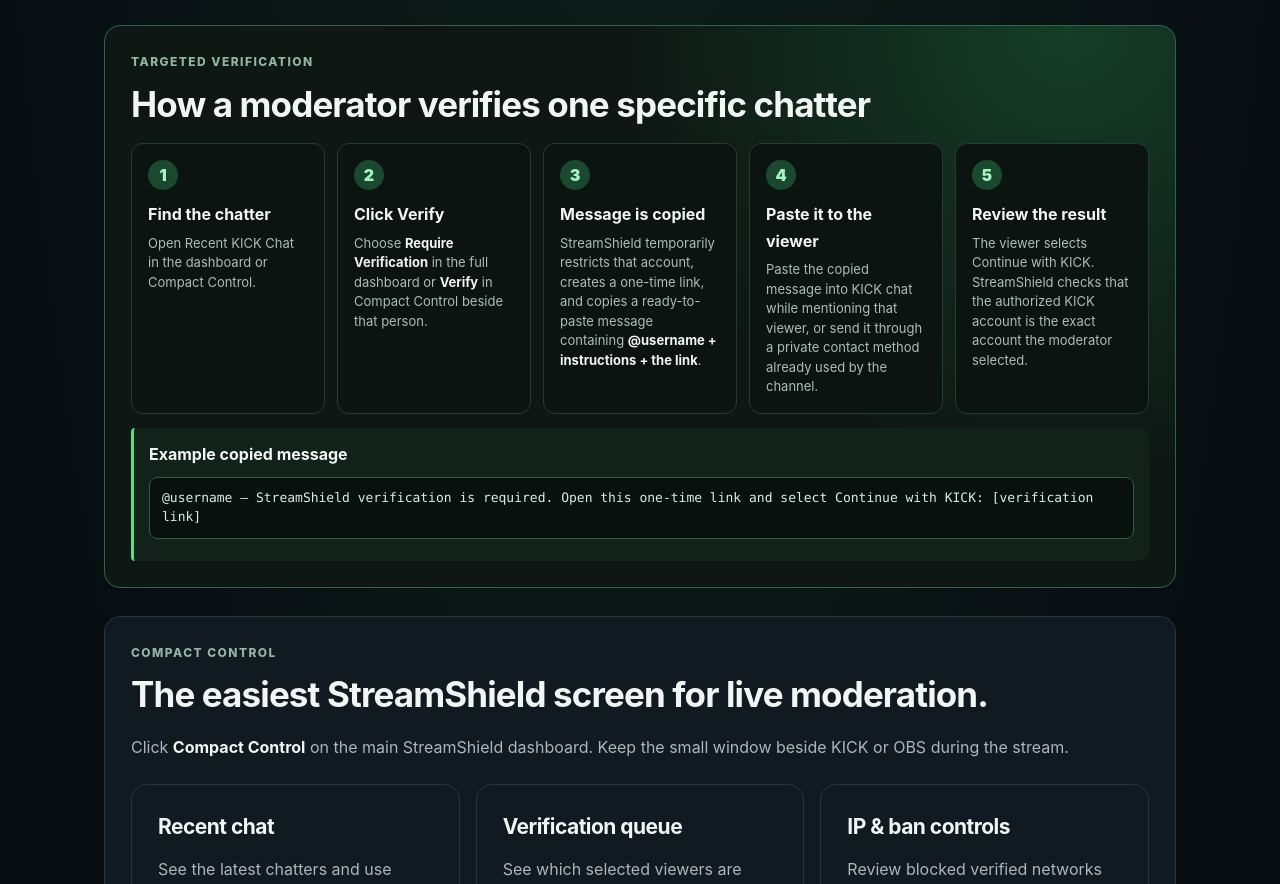
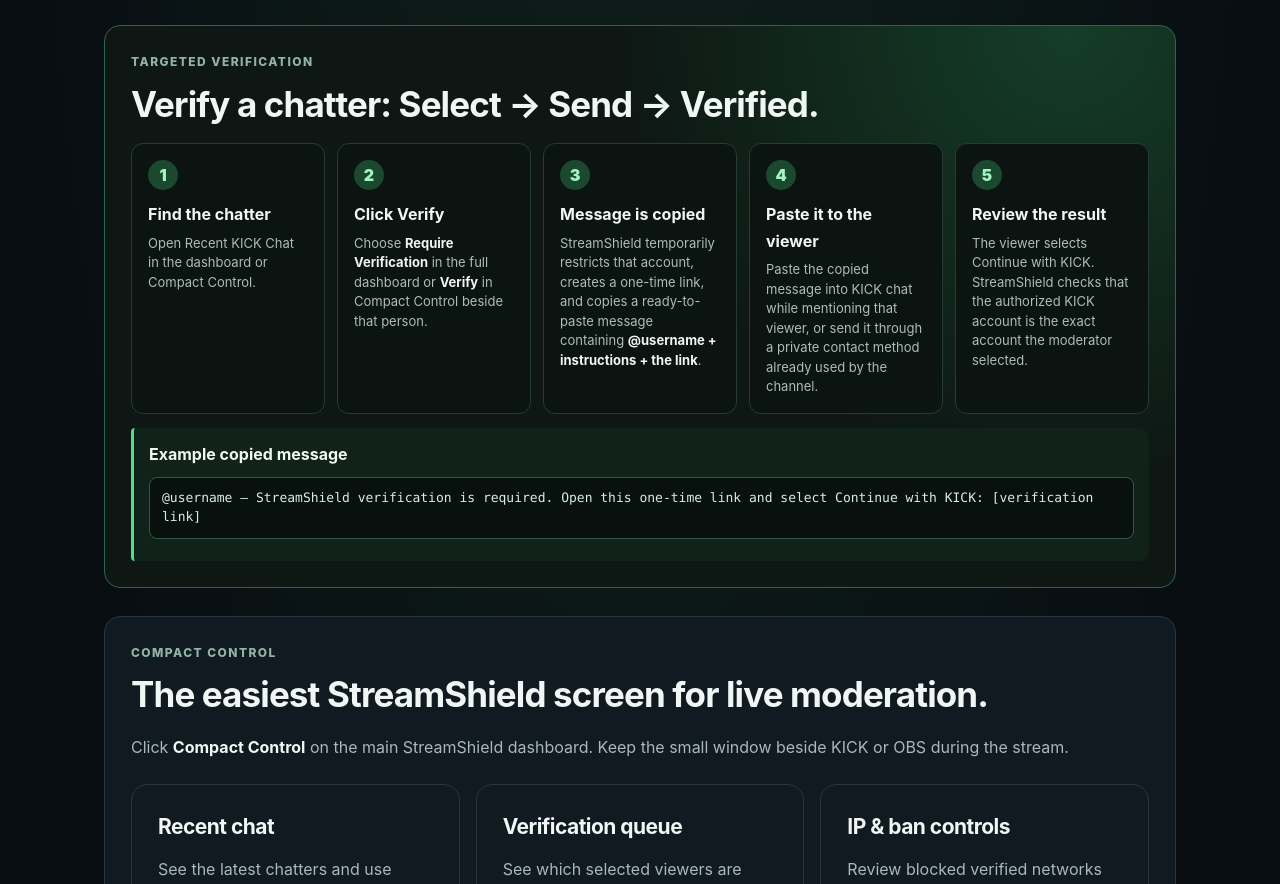
Before and after one commit to jamesfxq-jpg/streamshield-protection, a plain HTML site: page mods.html in a window 1280 px wide. Shown: the part 1032-1916 px from the top of the page. Drawn offline with Linux system fonts and the light colour scheme.

Commit message:
Simplify moderator verification wording

```diff
--- a/mods.html
+++ b/mods.html
@@ -21,7 +21,7 @@
 </section>
 
 <section id="verify" class="section card ip-ban-section">
-<div class="eyebrow">Targeted verification</div><h2>How a moderator verifies one specific chatter</h2>
+<div class="eyebrow">Targeted verification</div><h2>Verify a chatter: Select → Send → Verified.</h2>
 <div class="verify-flow">
 <article class="verify-step"><span>1</span><div><strong>Find the chatter</strong><p>Open Recent KICK Chat in the dashboard or Compact Control.</p></div></article>
 <article class="verify-step"><span>2</span><div><strong>Click Verify</strong><p>Choose <strong>Require Verification</strong> in the full dashboard or <strong>Verify</strong> in Compact Control beside that person.</p></div></article>
```
